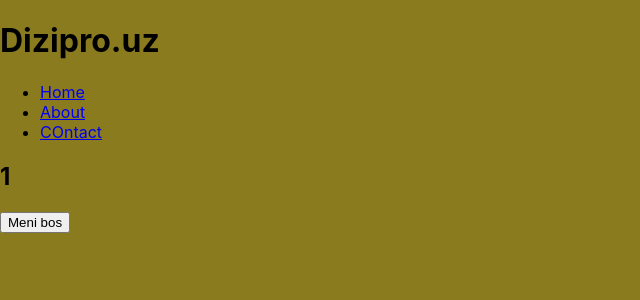
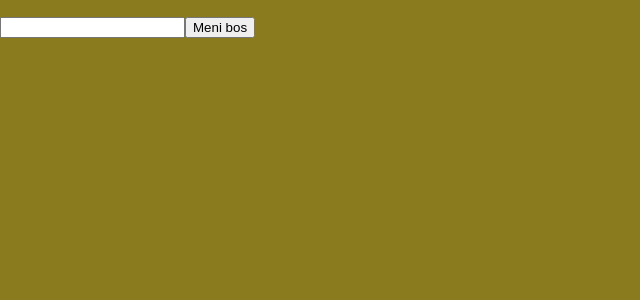
Before and after one commit to the-rustambek/dizipro-frontend, a React (Create React App) app: page / in a window 1280 px wide. Shown: the top 300 px of the page, without its empty margins (0-640 px from the left). Built offline with nearby package versions, Linux system fonts and the light colour scheme.

Commit message:
aadd hook

```diff
--- a/src/App.jsx
+++ b/src/App.jsx
@@ -5,19 +5,30 @@ import {useState} from "react";
 
 function App() {
 
-  const [count,setCount] = useState(1);
+  const [todos,setTodos] = useState([]);
 
 
-  const handlePress = () =>{
-    setCount(count + 1);
-  }
+  const handleSubmit  =   (event) =>{
+    event.preventDefault();
+
+    setTodos([...todos,event.target[0].value]);
+
+    event.target.reset();
+
+  };
 
   return (
     <>
-    <Header />
-    <div className="App"><h2>{count}</h2></div>
+    <ul>
+      {todos.map((todos,i) =>{
+        return <li key = {i} >{todos}</li>;
+      })}
+    </ul>
 
-    <button onClick={handlePress}>Meni bos</button>
+  <form onSubmit={handleSubmit}>
+    <input type="text" />
+    <button >Meni bos</button>
+  </form>
     </>
   );
 }
```
